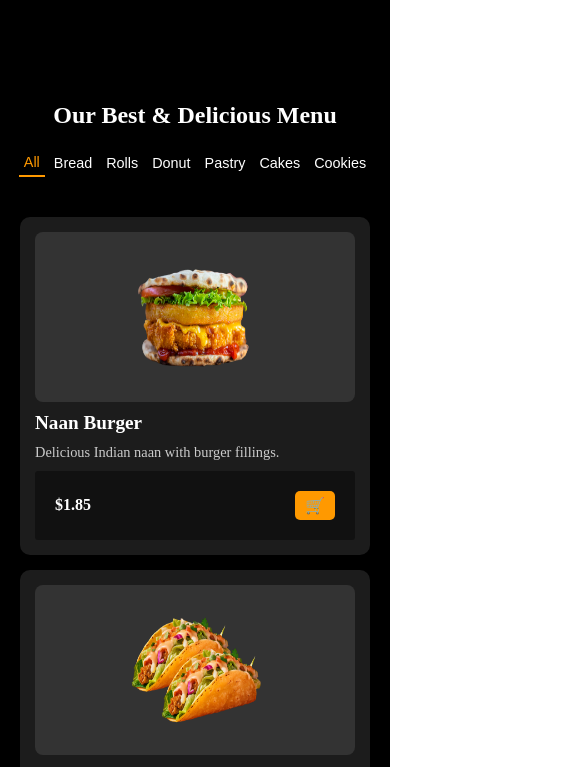
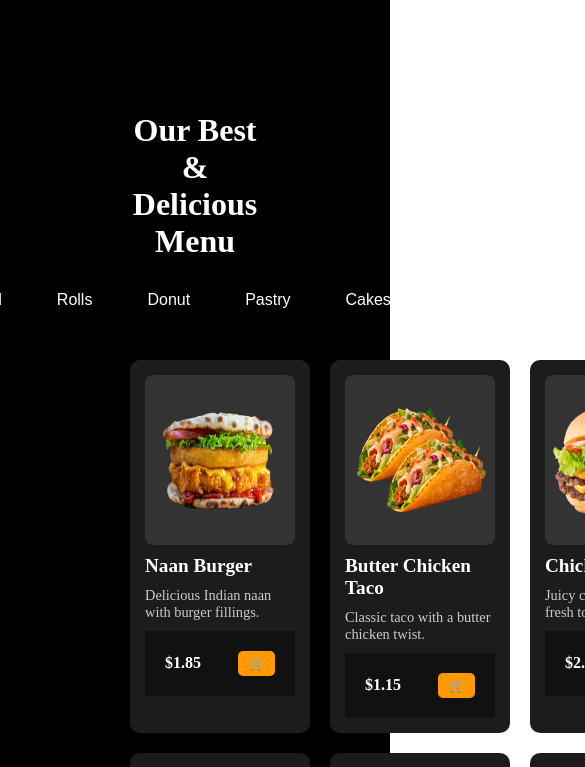
Before and after one commit to olimxon313/Foodi, a Next.js app: page / in a window 390 px wide. Shown: the part 1932-2699 px from the top of the page, 585 px wide, since content can reach past the window. Built offline with nearby package versions, Linux system fonts and the light colour scheme.

Commit message:
fixed style

```diff
--- a/app/Menu/index.jsx
+++ b/app/Menu/index.jsx
@@ -6,9 +6,9 @@ const Menu = () => {
   const [activeTab, setActiveTab] = useState("All");
   const [visibleItemsCount, setVisibleItemsCount] = useState(6);
   const [showMore, setShowMore] = useState(false);
-  const [visibleCards, setVisibleCards] = useState([]); // Состояние для видимости карточек
+  const [visibleCards, setVisibleCards] = useState([]);
 
-  const menuRef = useRef(null); // Ссылка на компонент для отслеживания
+  const menuRef = useRef(null);
 
   const menuItems = [
     { title: "Naan Burger", price: "$1.85", description: "Delicious Indian naan with burger fillings.", id: 1, category: "Bread", path: "/images/burger-1.png" },
@@ -32,11 +32,10 @@ const Menu = () => {
     }
   };
 
-  // Функция для отслеживания видимости карточек при прокрутке
   const handleScroll = () => {
     const newVisibleCards = [];
-    menuItems.forEach((item, index) => {
-      const card = document.getElementById(`card-${item.id}`);
+    menuItems.forEach((item) => {
+      const card = document.getElementById(`cards-${item.id}`);
       if (card) {
         const rect = card.getBoundingClientRect();
         if (rect.top <= window.innerHeight && rect.bottom >= 0) {
@@ -47,10 +46,9 @@ const Menu = () => {
     setVisibleCards(newVisibleCards);
   };
 
-  // Подключаем слушатель события прокрутки
   useEffect(() => {
     window.addEventListener("scroll", handleScroll);
-    handleScroll(); // Проверяем состояние сразу при монтировании компонента
+    handleScroll();
 
     return () => {
       window.removeEventListener("scroll", handleScroll);
@@ -58,11 +56,7 @@ const Menu = () => {
   }, []);
 
   return (
-    <div
-      id="menu"
-      className="menu" // Применяем класс для анимации
-      ref={menuRef}
-    >
+    <div id="menu" className="menu" ref={menuRef}>
       <h2>Our Best & Delicious Menu</h2>
       <div className="tabs">
         {["All", "Bread", "Rolls", "Donut", "Pastry", "Cakes", "Cookies"].map((tab, index) => (
@@ -86,8 +80,8 @@ const Menu = () => {
           .map((item) => (
             <div
               key={item.id}
-              id={`card-${item.id}`}
-              className={`card ${visibleCards.includes(item.id) ? "visible" : ""}`}
+              id={`cards-${item.id}`}
+              className={`cards ${visibleCards.includes(item.id) ? "visible" : ""}`}
             >
               <div className="image">
                 <img src={item.path} alt={item.title} />
--- a/app/Menu/menu.scss
+++ b/app/Menu/menu.scss
@@ -1,7 +1,7 @@
 .menu {
   text-align: center;
   color: #fff;
-  padding: 20px 130px 20px 130px;
+  padding: 20px 130px;
   background-color: #000;
 
   h2 {
@@ -13,8 +13,7 @@
     display: flex;
     justify-content: center;
     gap: 25px;
-    margin-bottom: 20px;
-    margin-top: 20px;
+    margin: 20px 0;
 
     button {
       background: none;
@@ -39,16 +38,23 @@
   .grid {
     margin-top: 40px;
     display: grid;
-    grid-template-columns: 1fr 1fr 1fr;
+    grid-template-columns: repeat(3, 1fr);
     gap: 20px;
-    margin-bottom: 20px;
 
-    .card {
+    .cards {
       background: #1c1c1c;
       padding: 15px;
       border-radius: 10px;
       text-align: left;
       transition: transform 0.3s, box-shadow 0.3s;
+      opacity: 0;
+      transform: translateY(-50px);
+      transition: opacity 1.5s ease, transform 1.5s ease;
+
+      &.visible {
+        opacity: 1;
+        transform: translateY(0);
+      }
 
       &:hover {
         transform: translateY(-5px);
@@ -85,7 +91,7 @@
         display: flex;
         justify-content: space-between;
         align-items: center;
-        border-radius: 3px;
+
         span {
           font-size: 1rem;
           font-weight: bold;
@@ -98,7 +104,6 @@
           padding: 5px 10px;
           border-radius: 5px;
           cursor: pointer;
-          font-size: 1rem;
         }
       }
     }
@@ -109,98 +114,14 @@
     border: none;
     color: #fff;
     padding: 10px 20px;
-    font-size: 1rem;
     border-radius: 5px;
     cursor: pointer;
+    font-size: 1rem;
+    margin-top: 50px;
+
     transition: background 0.3s;
-
     &:hover {
       background: #ffb347;
     }
   }
-
-  @media (max-width: 1200px) {
-    padding: 20px 80px;
-    .grid {
-      grid-template-columns: 1fr 1fr;
-    }
-  }
-
-  @media (max-width: 950px) {
-    padding: 20px 40px;
-
-    h2 {
-      font-size: 1.8rem;
-    }
-
-    .grid {
-      grid-template-columns: 1fr;
-    }
-  }
-
-  @media (max-width: 600px) {
-    padding: 10px 20px;
-
-    h2 {
-      font-size: 1.5rem;
-    }
-
-    .tabs {
-      flex-direction: row;
-      padding: 0 20px 0 20px;
-      gap: 4px;
-      font-size: 0.8rem;
-      button {
-        font-size: 0.9rem;
-        padding: 5px 5px;
-      }
-    }
-
-    .grid {
-      gap: 15px;
-    }
-
-    .see-all {
-      font-size: 0.9rem;
-      padding: 8px 15px;
-    }
-  }
 }
-
-.card {
-  opacity: 0;
-  transform: translateY(-50px);
-  transition: opacity 2.5s ease, transform 2.5s ease;
-
-  .image {
-    transition: opacity 2.5s ease;
-  }
-
-  .footer {
-    transition: opacity 2.5s ease;
-  }
-
-}
-
-.card.visible {
-  opacity: 1;
-  transform: translateY(0);
-
-  .image {
-    animation: fadeIn 2.5s ease;
-  }
-
-  @keyframes fadeIn {
-    from {
-      opacity: 0;
-    }
-    to {
-      opacity: 1;
-    }
-  }
-
-  .footer {
-    animation: fadeIn 2.5s ease;
-  }
-
-}
```
